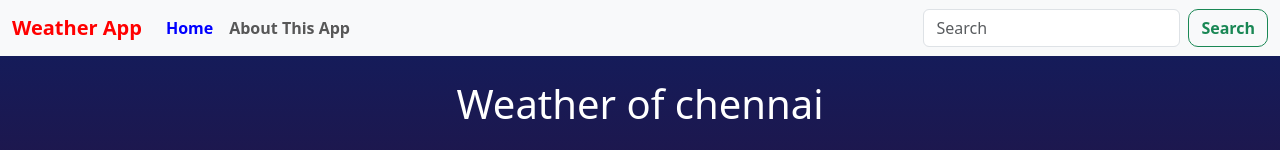
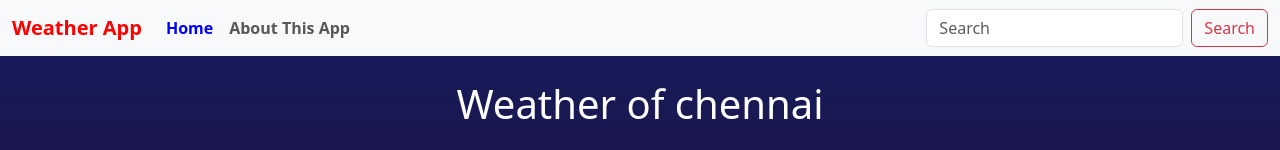
Before and after one commit to Sujeet-d/Weather-App, a plain HTML site: page weather.html in a window 1280 px wide. Shown: the top 150 px of the page. Drawn offline with nearby package versions, Linux system fonts and the light colour scheme; no server answers.

Commit message:
add commit

```diff
--- a/weather.html
+++ b/weather.html
@@ -8,13 +8,6 @@
   <link href="https://cdn.jsdelivr.net/npm/bootstrap@5.3.2/dist/css/bootstrap.min.css" rel="stylesheet"
     integrity="sha384-T3c6CoIi6uLrA9TneNEoa7RxnatzjcDSCmG1MXxSR1GAsXEV/Dwwykc2MPK8M2HN" crossorigin="anonymous">
   <style>
-    .navbar {
-      width: 100%;
-      height: 100%;
-      background-repeat: no-repeat;
-      color: white;
-    }
-
     .bg-body-tertiary {
       background-color: red;
     }
@@ -74,10 +67,6 @@
       border-radius: 10px;
       font-weight: bold;
     }
-
-    .btn-outline-success:hover {
-      background-color: red;
-    }
   </style>
 </head>
 
@@ -100,7 +89,7 @@
         </ul>
         <form class="d-flex" role="search">
           <input id="city" class="form-control me-2" type="search" placeholder="Search" aria-label="Search">
-          <button class="btn btn-outline-success" type="submit" id="submit">Search</button>
+          <button class="btn btn-outline-danger" type="submit" id="submit">Search</button>
         </form>
       </div>
     </div>
```
